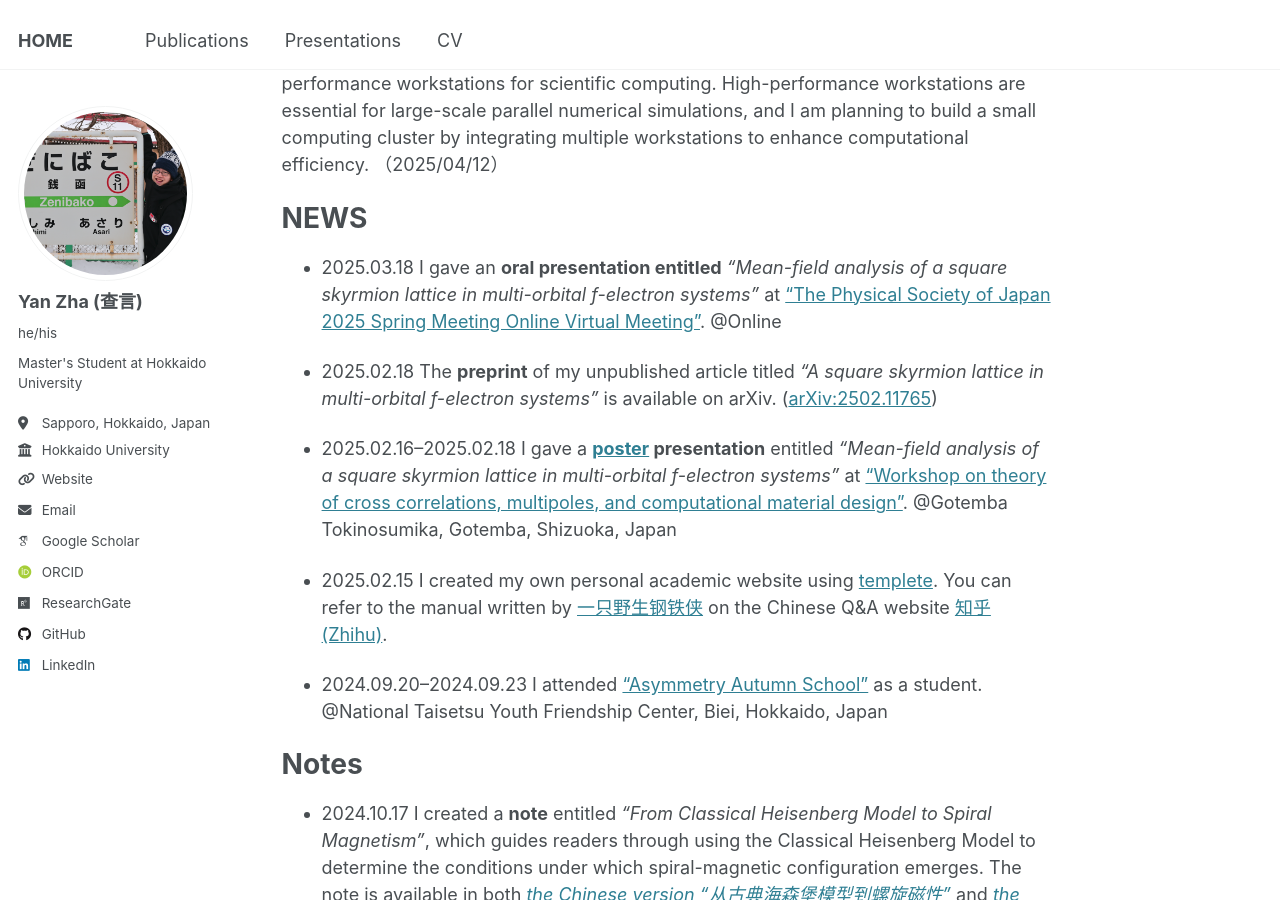
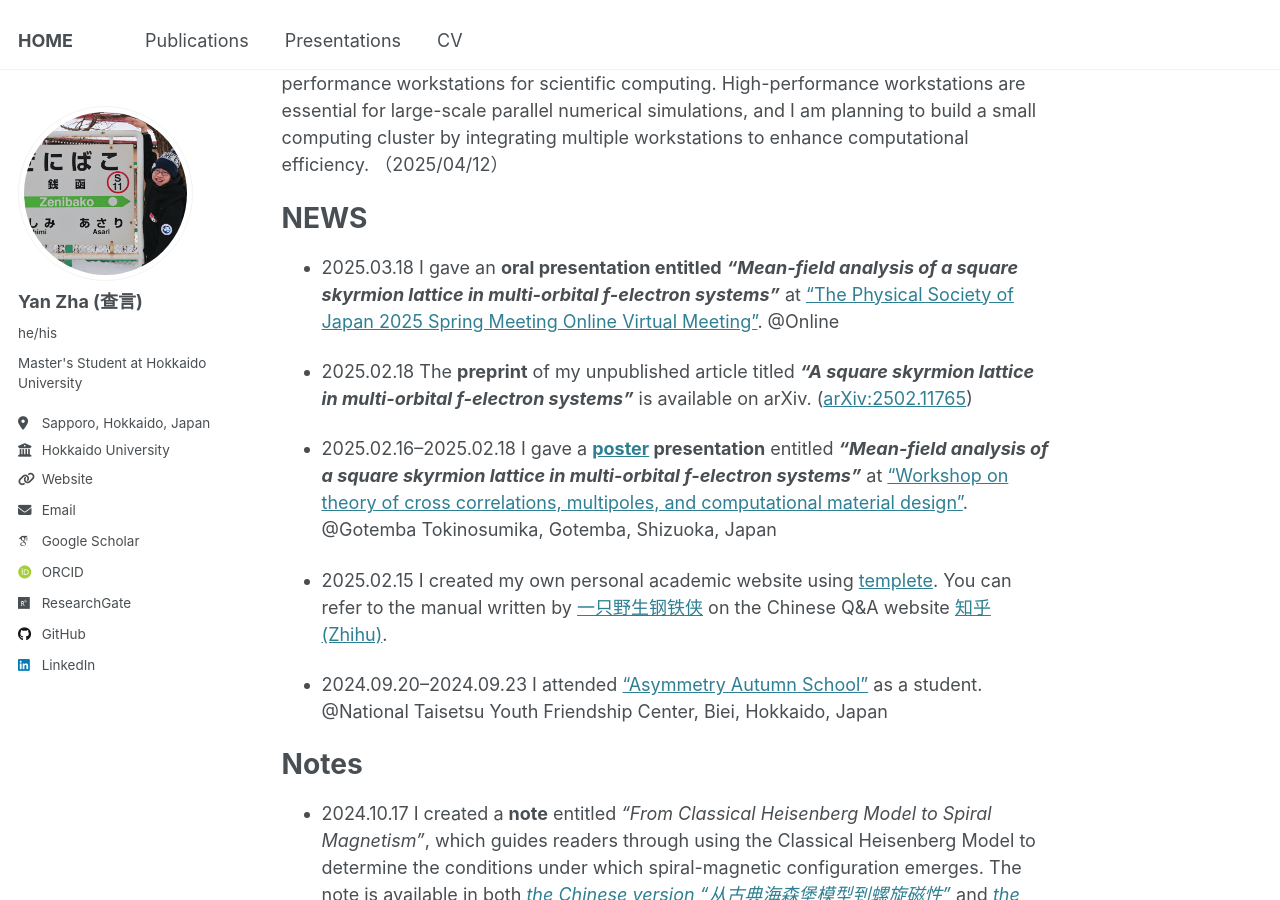
Before and after one commit to yzhacn/yzhacn.github.io, a Jekyll site: the page built from _pages/about.md, in a window 1280 px wide and 900 px high, scrolled down 553 px. Built offline with Jekyll 4.4.1, drawn with Linux system fonts in a browser that asks for light colours; some web fonts are replaced.

```diff
--- a/_pages/about.md
+++ b/_pages/about.md
@@ -22,11 +22,11 @@ High-performance workstations are essential for large-scale parallel numerical s
 
 NEWS
 ======
-* 2025.03.18 I gave an **oral presentation entitled** *"Mean-field analysis of a square skyrmion lattice in multi-orbital f-electron systems"* at ["The Physical Society of Japan 2025 Spring Meeting Online Virtual Meeting"](https://www.jps.or.jp/english/meetings-and-awards/spring/spring-meeting.html). @Online
+* 2025.03.18 I gave an **oral presentation entitled** ***"Mean-field analysis of a square skyrmion lattice in multi-orbital f-electron systems"*** at ["The Physical Society of Japan 2025 Spring Meeting Online Virtual Meeting"](https://www.jps.or.jp/english/meetings-and-awards/spring/spring-meeting.html). @Online
 
-* 2025.02.18 The **preprint** of my unpublished article titled *"A square skyrmion lattice in multi-orbital f-electron systems"* is available on arXiv. ([arXiv:2502.11765](https://arxiv.org/abs/2502.11765))
+* 2025.02.18 The **preprint** of my unpublished article titled ***"A square skyrmion lattice in multi-orbital f-electron systems"*** is available on arXiv. ([arXiv:2502.11765](https://arxiv.org/abs/2502.11765))
 
-* 2025.02.16--2025.02.18 I gave a **[poster](https://yzhacn.github.io/images/20250217_yzha_asymmetry.pdf) presentation** entitled *"Mean-field analysis of a square skyrmion lattice in multi-orbital f-electron systems"* at ["Workshop on theory of cross correlations, multipoles, and
+* 2025.02.16--2025.02.18 I gave a **[poster](https://yzhacn.github.io/images/20250217_yzha_asymmetry.pdf) presentation** entitled ***"Mean-field analysis of a square skyrmion lattice in multi-orbital f-electron systems"*** at ["Workshop on theory of cross correlations, multipoles, and
 computational material design"](https://asymmetry.hiroshima-u.ac.jp/event/2532). @Gotemba Tokinosumika, Gotemba, Shizuoka, Japan
 
 
```
